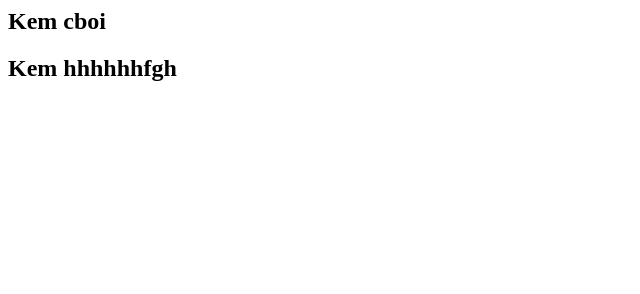
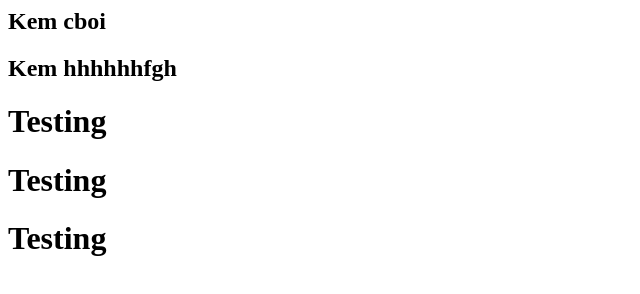
Before and after one commit to arman-shekh/smartdocs, a plain HTML site: page index.html in a window 1280 px wide. Shown: the whole page, without its empty margins (0-640 px from the left). Drawn offline with Linux system fonts and the light colour scheme.

Commit message:
changes in html

```diff
--- a/index.html
+++ b/index.html
@@ -2,5 +2,8 @@
     <body>
         <h2>Kem cboi</h2>
         <h2>Kem hhhhhhfgh</h2>
+        <h1> Testing</h1>
+        <h1> Testing</h1>
+        <h1> Testing</h1>
     </body>
 </html>
```
